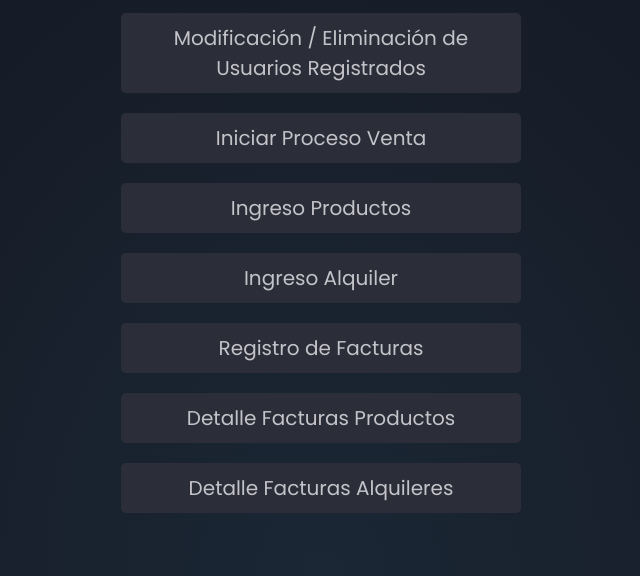
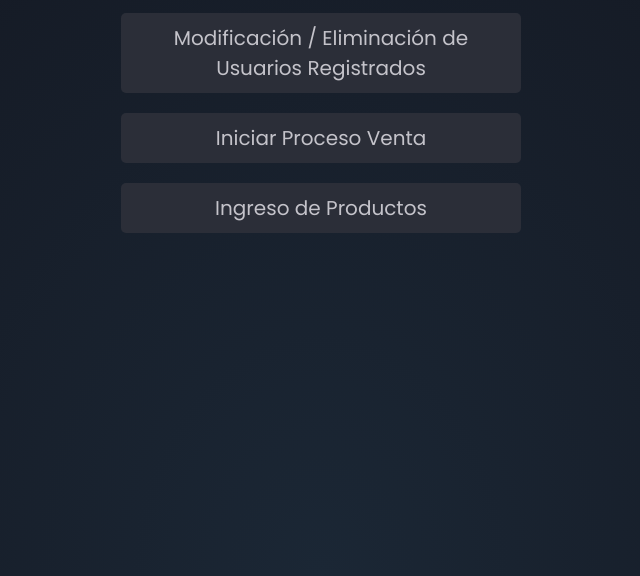
Before and after one commit to Christony560/g4facturador, a CodeIgniter app: page /g4facturador/index.php/dashboard/index in a window 1280 px wide. Shown: the part 252-828 px from the top of the page, without its empty margins (319-959 px from the left). Run offline with CodeIgniter, Linux system fonts and the light colour scheme; the visitor is signed in with stand-in values (Sample User, id 1).

Commit message:
Eliminacion de botones extra en Dashboard

```diff
--- a/application/views/V_Dashboard.php
+++ b/application/views/V_Dashboard.php
@@ -16,11 +16,6 @@
 
 	<button class ="mb-2"onclick="location.href='<?php echo site_url('usuario/index'); ?>'">Modificación / Eliminación de Usuarios Registrados</button> <!--redireccion al sitio-->
 	<button class ="mb-2" onclick="location.href='<?php echo site_url('venta/index');?>'">Iniciar Proceso Venta</button>
-	<button class ="mb-2" onclick="location.href='<?php echo site_url('producto/index');?>'">Ingreso Productos</button>
-	<button onclick="location.href='http://localhost/proyecto/Tienda/1.%20Alquiler.php'">Ingreso Alquiler</button>
-	<button onclick="location.href='http://localhost/proyecto/Tienda/5.%20Factura.html'">Registro de Facturas</button>
-	<button onclick="location.href='http://localhost/proyecto/Tienda/7.DetalleProducto.html'">Detalle Facturas Productos</button>
-	<button onclick="location.href='http://localhost/proyecto/Tienda/6%20DetalleAlquiler.php'">Detalle Facturas Alquileres</button>
-
+	<button class ="mb-2" onclick="location.href='<?php echo site_url('producto/index');?>'">Ingreso de Productos</button>
 </body>
 </html>
```
